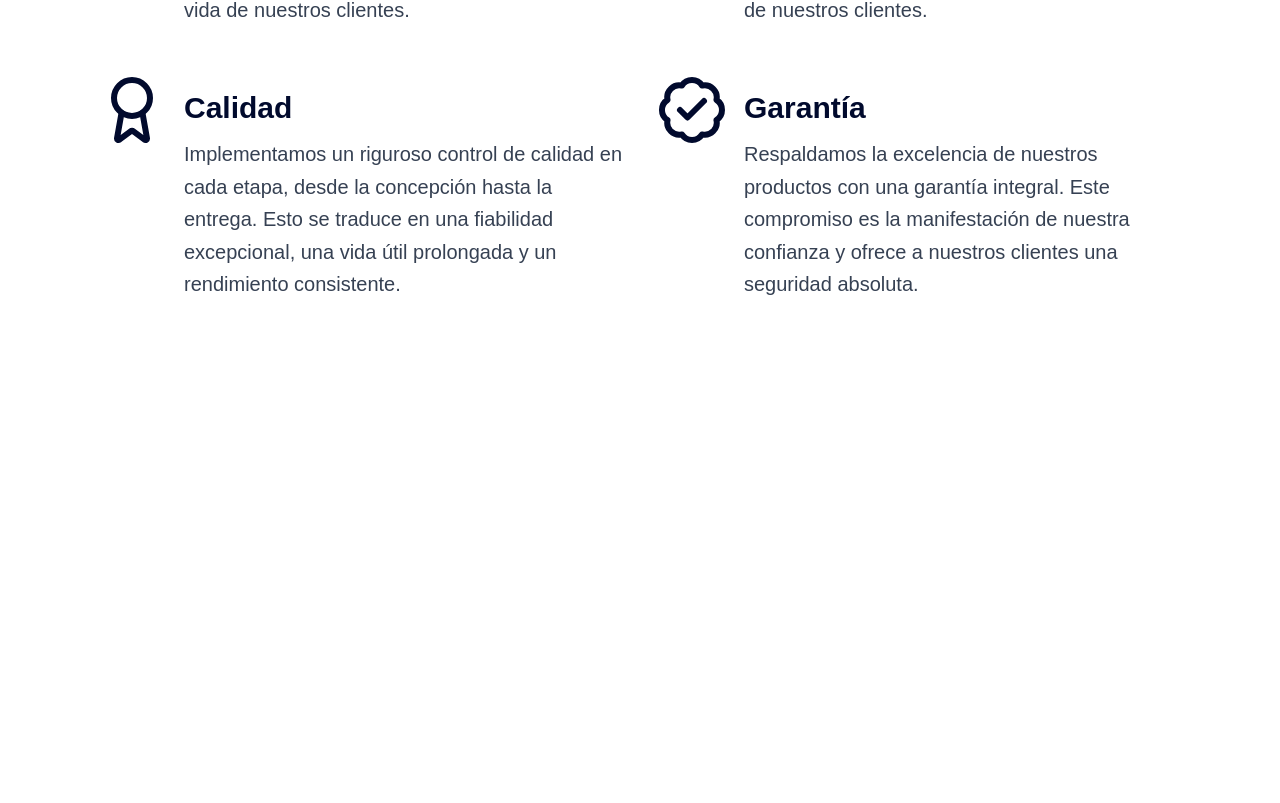
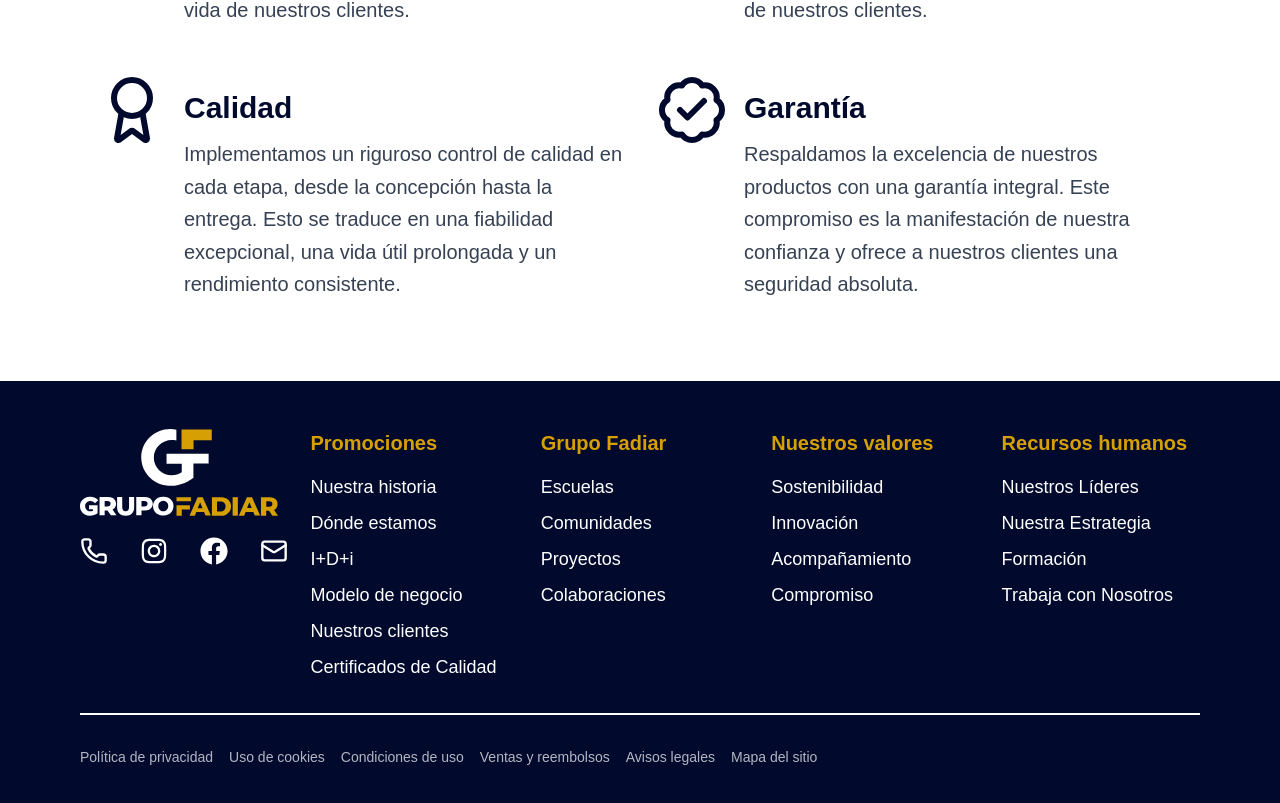
Before and after one commit to erlandel/Grupo-Fadiar, a Next.js app: page / in a window 1280 px wide. Shown: the part 3429-4232 px from the top of the page. Before the commit the page ends 3810 px from the top, so only its background shows below. Built offline with nearby package versions, Linux system fonts and the light colour scheme; a web font is replaced by a local one.

Commit message:
Agregar componente Footer y actualizar el layout para incluirlo

```diff
--- a/app/layout.tsx
+++ b/app/layout.tsx
@@ -3,6 +3,7 @@ import type { Metadata } from "next";
 import { Geist, Geist_Mono, Montserrat, Dancing_Script, Varela_Round, Satisfy, Open_Sans } from "next/font/google";
 import "./globals.css";
 import { Header } from "@/components/header/header";
+import Footer from "@/components/footer/footer";
 
 const geistSans = Geist({
   variable: "--font-geist-sans",
@@ -63,6 +64,7 @@ export default function RootLayout({
         <main className="grow">
           {children}
         </main>
+        <Footer />
       </body>
     </html>
   );
--- /dev/null
+++ b/components/footer/footer.tsx
@@ -0,0 +1,128 @@
+import { Phone, Mail } from "lucide-react";
+import { FaInstagram, FaFacebook } from "react-icons/fa";
+import Link from "next/link";
+import Image from "next/image";
+
+export default function Footer() {
+  const footerLinks = [
+    {
+      title: "Promociones",
+      links: [
+        { name: "Nuestra historia", href: "#" },
+        { name: "Dónde estamos", href: "#" },
+        { name: "I+D+i", href: "#" },
+        { name: "Modelo de negocio", href: "#" },
+        { name: "Nuestros clientes", href: "#" },
+        { name: "Certificados de Calidad", href: "#" },
+      ],
+    },
+    {
+      title: "Grupo Fadiar ",
+      links: [
+        { name: "Escuelas", href: "#" },
+        { name: "Comunidades", href: "#" },
+        { name: "Proyectos", href: "#" },
+        { name: "Colaboraciones", href: "#" },
+      ],
+    },
+    {
+      title: "Nuestros valores",
+      links: [
+        { name: "Sostenibilidad", href: "#" },
+        { name: "Innovación", href: "#" },
+        { name: "Acompañamiento", href: "#" },
+        { name: "Compromiso", href: "#" },
+      ],
+    },
+    {
+      title: "Recursos humanos",
+      links: [
+        { name: "Nuestros Líderes", href: "#" },
+        { name: "Nuestra Estrategia", href: "#" },
+        { name: "Formación", href: "#" },
+        { name: "Trabaja con Nosotros", href: "#" },
+      ],
+    },
+  ];
+
+  const legalLinks = [
+    { name: "Política de privacidad", href: "#" },
+    { name: "Uso de cookies", href: "#" },
+    { name: "Condiciones de uso", href: "#" },
+    { name: "Ventas y reembolsos", href: "#" },
+    { name: "Avisos legales", href: "#" },
+    { name: "Mapa del sitio", href: "#" },
+  ];
+
+  return (
+    <footer className="bg-dark text-white py-12 px-4 md:px-8 xl:px-20">
+      <div className="  grid grid-cols-1 md:grid-cols-2 lg:grid-cols-5 gap-8 border-b-2 border-white pb-8 mb-8">
+        {/* Sección de Logo y Contactos */}
+        <div className="flex flex-col  lg:col-span-1">
+          <div>
+            <div className="flex items-center mb-5">
+              <Image
+                src="/logoWithe.svg"
+                alt="Grupo Fadiar Logo"
+                width={212}
+                height={40}
+              />
+            </div>
+
+            <div className="flex gap-8  mb-8">
+              <Link href="#" aria-label="Teléfono">
+                <Phone className="w-7 h-7 text-white hover:scale-110  transition-transform" />
+              </Link>
+              <Link href="#" aria-label="Instagram">
+                <FaInstagram className="w-7 h-7 text-white  hover:scale-110  transition-transform" />
+              </Link>
+              <Link href="#" aria-label="Facebook">
+                <FaFacebook className="w-7 h-7 text-white hover:scale-110  transition-transform" />
+              </Link>
+              <Link href="#" aria-label="Correo electrónico">
+                <Mail className="w-7 h-7 text-white hover:scale-110  transition-transform" />
+              </Link>
+            </div>
+
+          </div>
+        </div>
+
+        {/* Secciones de Enlaces */}
+        {footerLinks.map((section, index) => (
+          <div key={index} className="flex flex-col items-start">
+            <h4 className="text-secondary text-xl font-semibold mb-4">
+              {section.title}
+            </h4>
+            <ul className="space-y-2">
+              {section.links.map((link, linkIndex) => (
+                <li key={linkIndex}>
+                  <Link
+                    href={link.href}
+                    className="text-lg hover:text-secondary transition-colors"
+                  >
+                    {link.name}
+                  </Link>
+                </li>
+              ))}
+            </ul>
+          </div>
+        ))}
+      </div>
+
+      {/* Sección Legal y Versión */}
+      <div className=" flex flex-col md:flex-row justify-between items-center text-sm text-white/70">
+        <div className="flex flex-wrap justify-center md:justify-start gap-4 mb-4 md:mb-0">
+          {legalLinks.map((link, index) => (
+            <Link
+              key={index}
+              href={link.href}
+              className="hover:text-secondary transition-colors"
+            >
+              {link.name}
+            </Link>
+          ))}
+        </div>
+      </div>
+    </footer>
+  );
+}
```
Also changed, not shown: public/logoWithe.svg (added).
